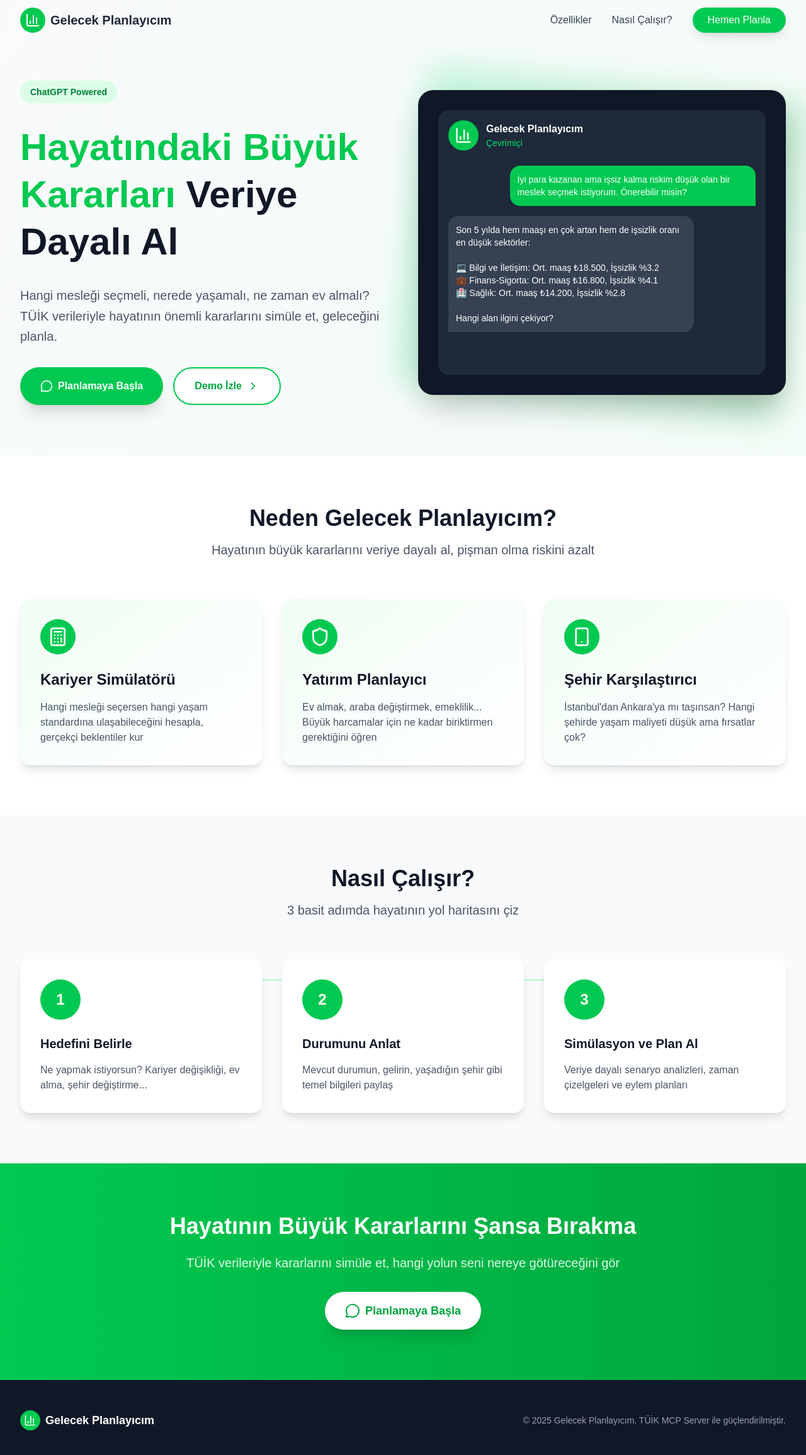
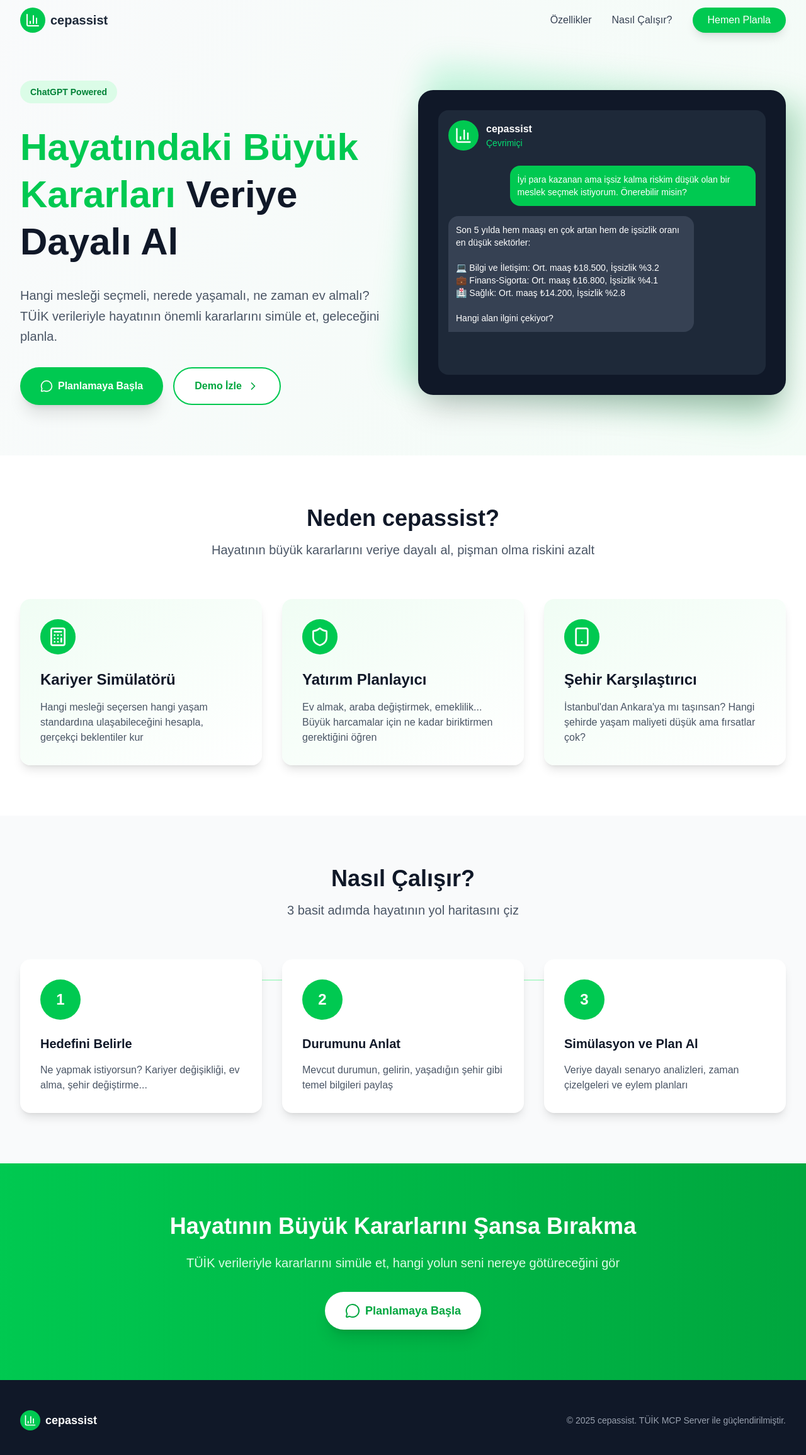
Before and after one commit to cskn95/mcp, a Next.js app: page / in a window 1280 px wide. Shown: the top 2310 px of the page at 63% size. Built offline with nearby package versions, Linux system fonts and the light colour scheme.

Commit message:
product name change

```diff
--- a/app/page.tsx
+++ b/app/page.tsx
@@ -69,7 +69,7 @@
               <div className="w-10 h-10 bg-green-500 rounded-full flex items-center justify-center">
                 <BarChart3 className="w-6 h-6 text-white" />
               </div>
-              <span className="font-bold text-xl text-gray-800">Gelecek Planlayıcım</span>
+              <span className="font-bold text-xl text-gray-800">cepassist</span>
             </div>
 
             <div className="hidden md:flex items-center space-x-8">
@@ -135,7 +135,7 @@
                       <BarChart3 className="w-7 h-7 text-white" />
                     </div>
                     <div>
-                      <h3 className="text-white font-semibold">Gelecek Planlayıcım</h3>
+                      <h3 className="text-white font-semibold">cepassist</h3>
                       <p className="text-green-400 text-sm">Çevrimiçi</p>
                     </div>
                   </div>
@@ -169,7 +169,7 @@
       <section id="features" className="py-20 bg-white">
         <div className="max-w-7xl mx-auto px-4 sm:px-6 lg:px-8">
           <div className="text-center mb-16">
-            <h2 className="text-4xl font-bold text-gray-900 mb-4">Neden Gelecek Planlayıcım?</h2>
+            <h2 className="text-4xl font-bold text-gray-900 mb-4">Neden cepassist?</h2>
             <p className="text-xl text-gray-600">Hayatının büyük kararlarını veriye dayalı al, pişman olma riskini azalt</p>
           </div>
 
@@ -269,10 +269,10 @@
               <div className="w-8 h-8 bg-green-500 rounded-full flex items-center justify-center">
                 <BarChart3 className="w-5 h-5 text-white" />
               </div>
-              <span className="font-bold text-lg">Gelecek Planlayıcım</span>
+              <span className="font-bold text-lg">cepassist</span>
             </div>
             <p className="text-gray-400 text-sm">
-              © 2025 Gelecek Planlayıcım. TÜİK MCP Server ile güçlendirilmiştir.
+              © 2025 cepassist. TÜİK MCP Server ile güçlendirilmiştir.
             </p>
           </div>
         </div>
```
